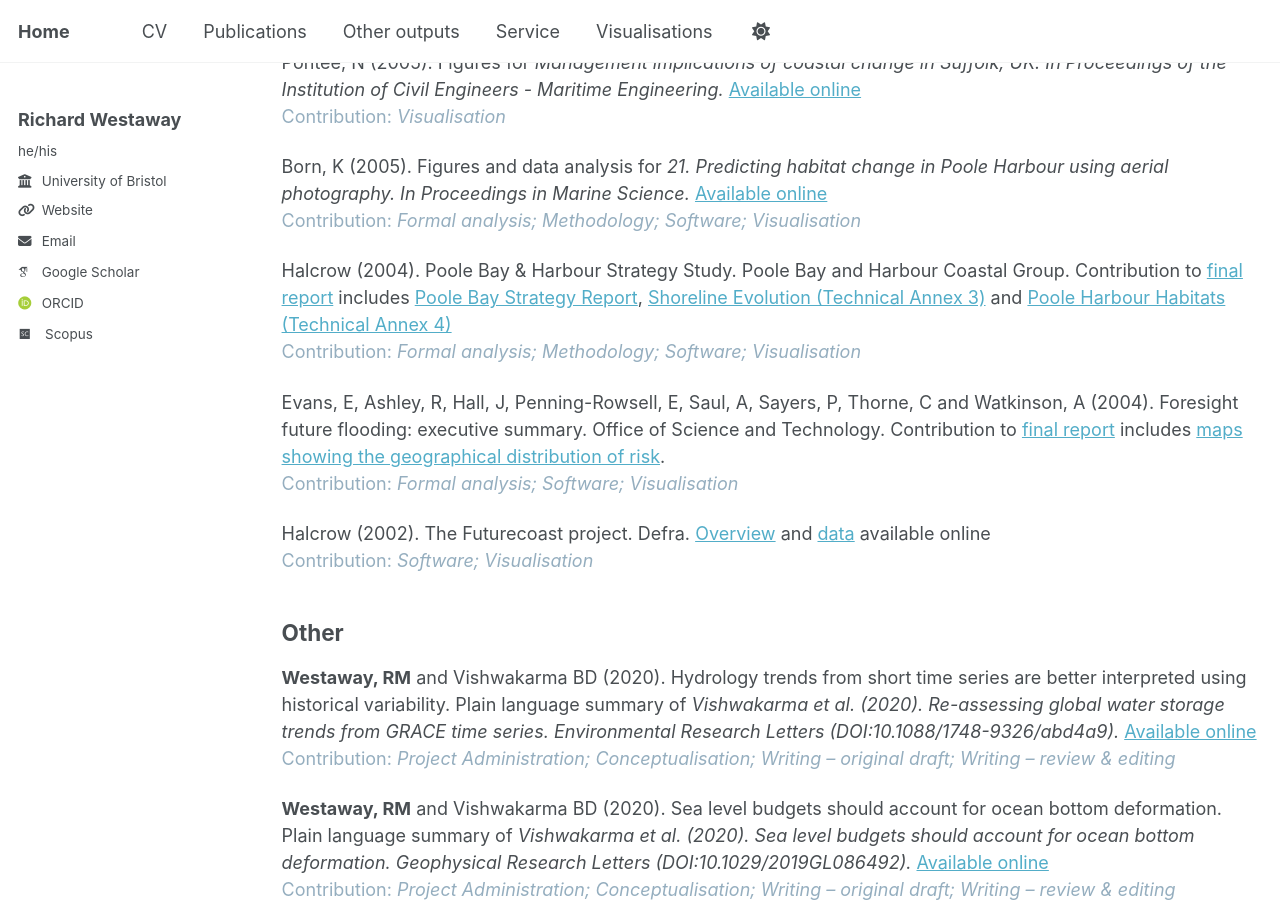
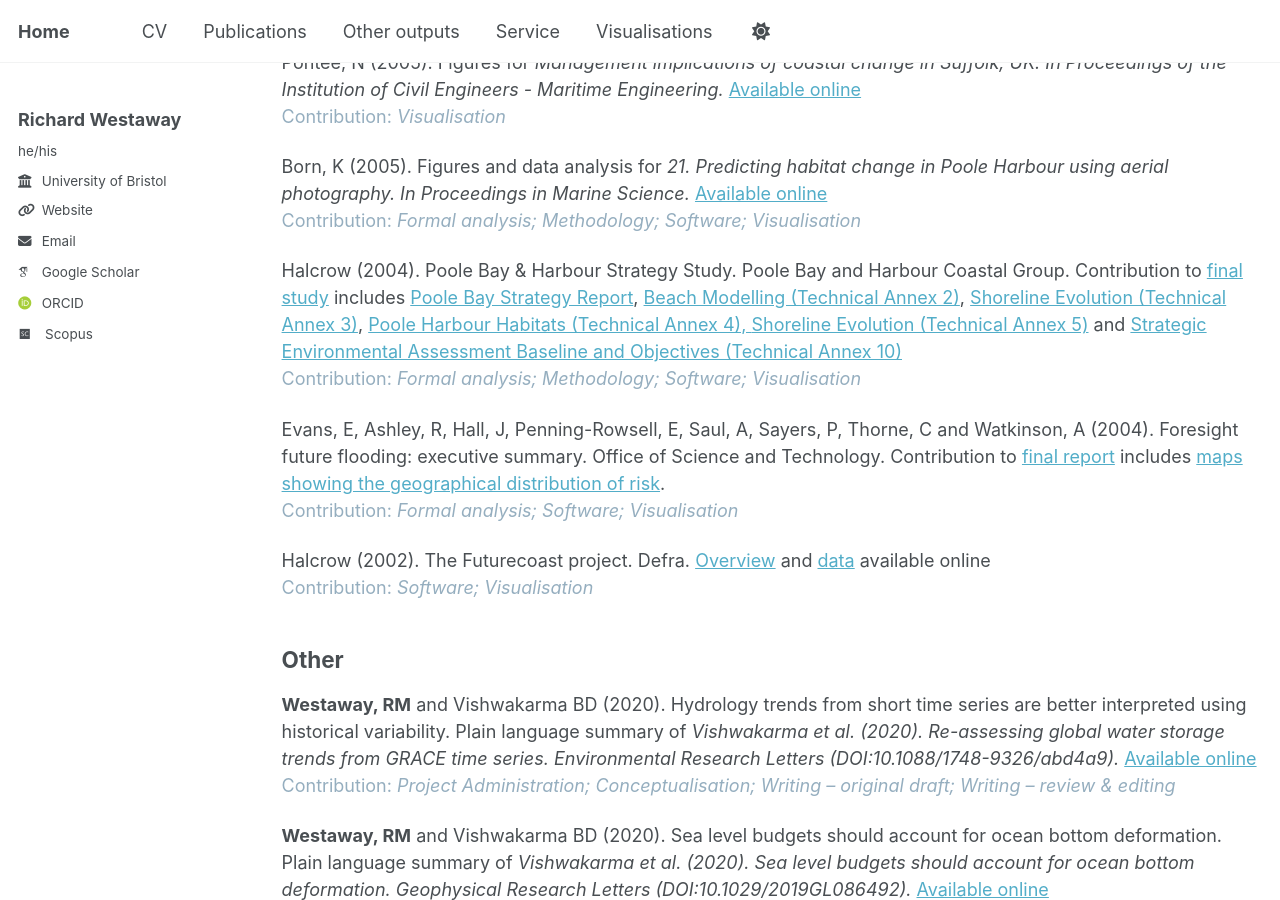
Before and after one commit to richardwestaway/richardwestaway.github.io, a Jekyll site: the page built from _pages/outputs.html, in a window 1280 px wide and 900 px high, scrolled down 12467 px. Built offline with Jekyll 4.4.1, drawn with Linux system fonts in a browser that asks for light colours; some web fonts are replaced.

Commit message:
Update outputs.html

```diff
--- a/_pages/outputs.html
+++ b/_pages/outputs.html
@@ -260,7 +260,7 @@ Maritime Engineering.</em> <a href="https://doi.org/10.1680/maen.2005.158.2.69"
 
 <p>Born, K (2005). Figures and data analysis for <em>21. Predicting habitat change in Poole Harbour using aerial photography. In Proceedings in Marine Science.</em> <a href="https://doi.org/10.1016/S1568-2692(05)80026-9" target="_blank" rel="noopener">Available online</a><br /><span style="color: #95aebf;">Contribution: <em>Formal analysis; Methodology; Software; Visualisation</em></span></p>
 
-<p>Halcrow (2004). Poole Bay &amp; Harbour Strategy Study. Poole Bay and Harbour Coastal Group. Contribution to <a href="https://www.twobays.net/strategy_study.htm" target="_blank" rel="noopener">final report</a> includes <a href="https://www.twobays.net/Strategy%20Study/2004_Strategy%20Report%20-%20PBY-%20Poole%20Bay.pdf" target="_blank" rel="noopener">Poole Bay Strategy Report</a>, <a href="https://www.twobays.net/Strategy%20Study/2004_TECHNICAL%20ANNEX%203%20-%20Shoreline%20Evolution.pdf" target="_blank" rel="noopener">Shoreline Evolution (Technical Annex 3)</a> and <a href="https://www.twobays.net/Strategy%20Study/2004_TECHNICAL%20ANNEX%204%20-%20Poole%20Harbour%20Habitats.pdf" target="_blank" rel="noopener">Poole Harbour Habitats (Technical Annex 4)</a><br /><span style="color: #95aebf;">Contribution: <em>Formal analysis; Methodology; Software; Visualisation</em></span></p>
+<p>Halcrow (2004). Poole Bay &amp; Harbour Strategy Study. Poole Bay and Harbour Coastal Group. Contribution to <a href="https://www.twobays.net/strategy_study.htm" target="_blank" rel="noopener">final study</a> includes <a href="https://www.twobays.net/Strategy%20Study/2004_Strategy%20Report%20-%20PBY-%20Poole%20Bay.pdf" target="_blank" rel="noopener">Poole Bay Strategy Report</a>, <a href="http://www.twobays.net/Strategy%20Study/2004_TECHNICAL%20ANNEX%202%20-%20Beach%20Modelling.pdf" target="_blank" rel="noopener">Beach Modelling (Technical Annex 2)</a>, <a href="https://www.twobays.net/Strategy%20Study/2004_TECHNICAL%20ANNEX%203%20-%20Shoreline%20Evolution.pdf" target="_blank" rel="noopener">Shoreline Evolution (Technical Annex 3)</a>, <a href="https://www.twobays.net/Strategy%20Study/2004_TECHNICAL%20ANNEX%204%20-%20Poole%20Harbour%20Habitats.pdf" target="_blank" rel="noopener">Poole Harbour Habitats (Technical Annex 4), <a href="https://www.twobays.net/Strategy%20Study/2004_TECHNICAL%20ANNEX%206%20-%20Estuary%20Processes.pdf" target="_blank" rel="noopener">Shoreline Evolution (Technical Annex 5)</a> and <a href="https://www.twobays.net/Strategy%20Study/2004_TECHNICAL%20ANNEX%2010%20-%20Strategic%20Environmental%20Assessment.pdf" target="_blank" rel="noopener">Strategic Environmental Assessment Baseline and Objectives (Technical Annex 10)</a><br /><span style="color: #95aebf;">Contribution: <em>Formal analysis; Methodology; Software; Visualisation</em></span></p>
 
 <p>Evans, E, Ashley, R, Hall, J, Penning-Rowsell, E, Saul, A, Sayers, P, Thorne, C and Watkinson, A (2004). Foresight future flooding: executive summary. Office of Science and Technology. Contribution to <a href="https://www.gov.uk/government/publications/future-flooding" target="_blank" rel="noopener">final report</a> includes <a href="https://web.archive.org/web/20101012201344/http://www.bis.gov.uk/assets/bispartners/foresight/docs/flood-and-coastal-defence/vol1chapter4a.pdf" target="_blank" rel="noopener">maps showing the geographical distribution of risk</a>.<br /><span style="color: #95aebf;">Contribution: <em>Formal analysis; Software; Visualisation</em></span></p>
 
```
